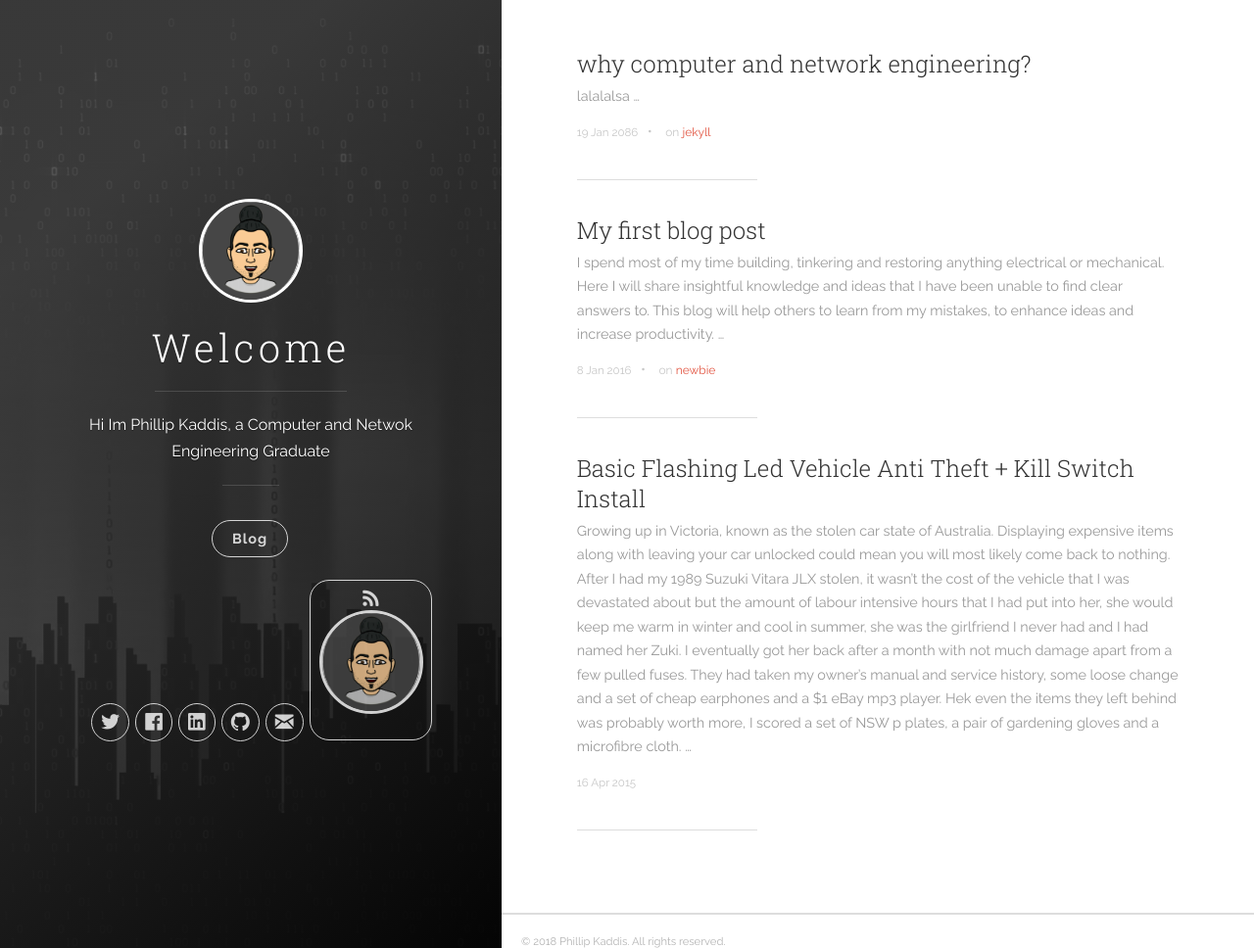
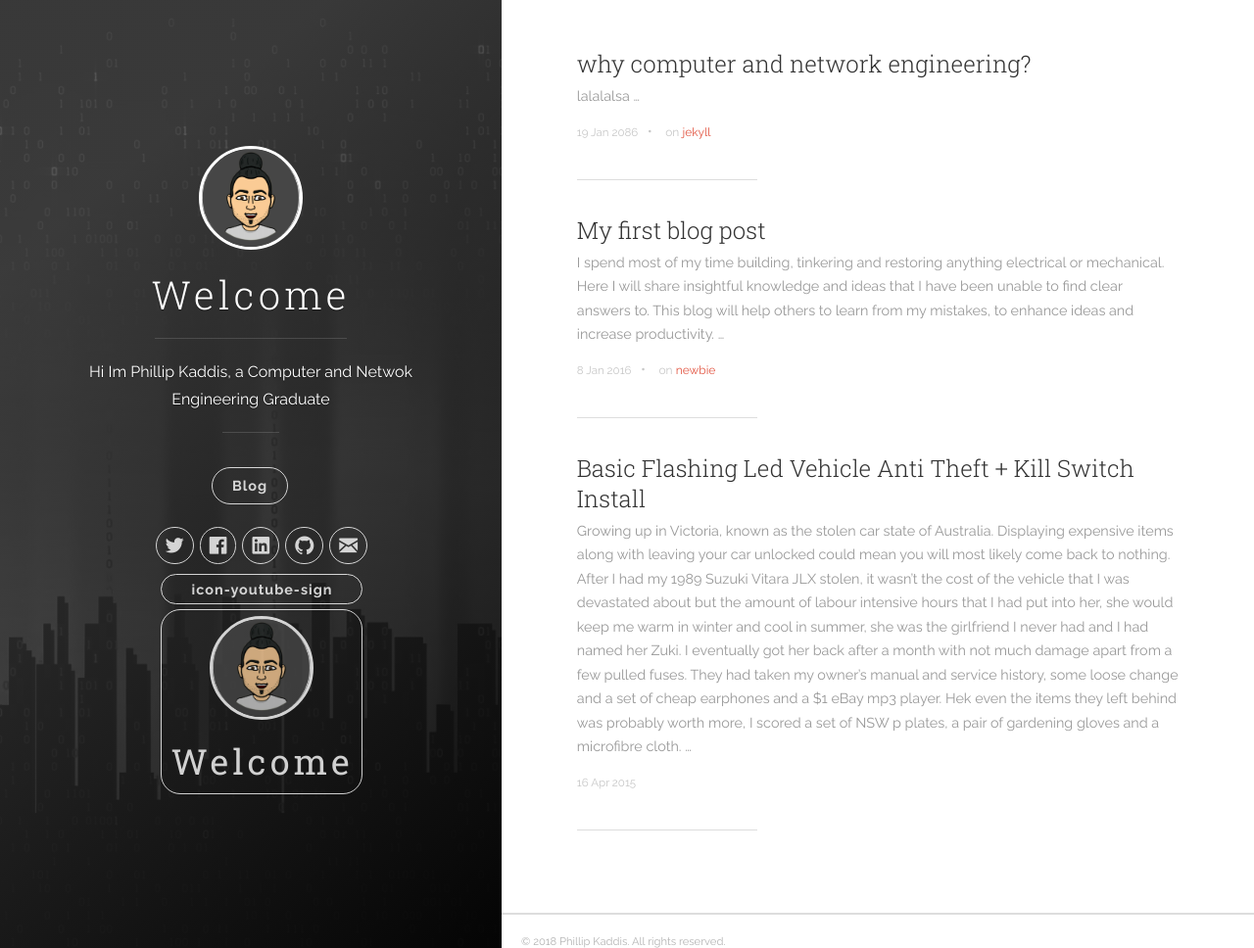
Before and after one commit to pkaddis/pkaddis.github.io, a Jekyll site: the page built from index.html, in a window 1280 px wide and 968 px high. Shown: the whole window at 98% size. Built offline with Jekyll 4.4.1, drawn with Linux system fonts in a browser that asks for light colours; nearby versions of some CDN libraries; the list of posts is cut into pages by our own code.

Commit message:
Update header.html

```diff
--- a/_includes/header.html
+++ b/_includes/header.html
@@ -80,11 +80,15 @@
             <!-- RSS -->
             <li class="navigation__item">
               <a href="https://www.youracclaim.com/badges/386dd00f-962b-49d0-bb67-b498e40ce1ca/public_urll" title="Juniper" target="_blank">
-                <i class="icon icon-rss"></i>
+                <i class="icon-youtube-sign"></i> icon-youtube-sign
                 <span class="label">RSS</span>
 
-                <img src="{{ site.baseurl }}/images/profile.jpg" class="user-image" alt="My Profile Photo">
               </a>
+
+                 <a href="{{ site.baseurl }}/" title="link to home of {{ site.title }}">
+          <img src="{{ site.baseurl }}/images/profile.jpg" class="user-image" alt="My Profile Photo">
+          <h1 class="panel-cover__title panel-title">{{ site.title }}</h1>
+        </a>
             </li>
 
             </ul>
```
